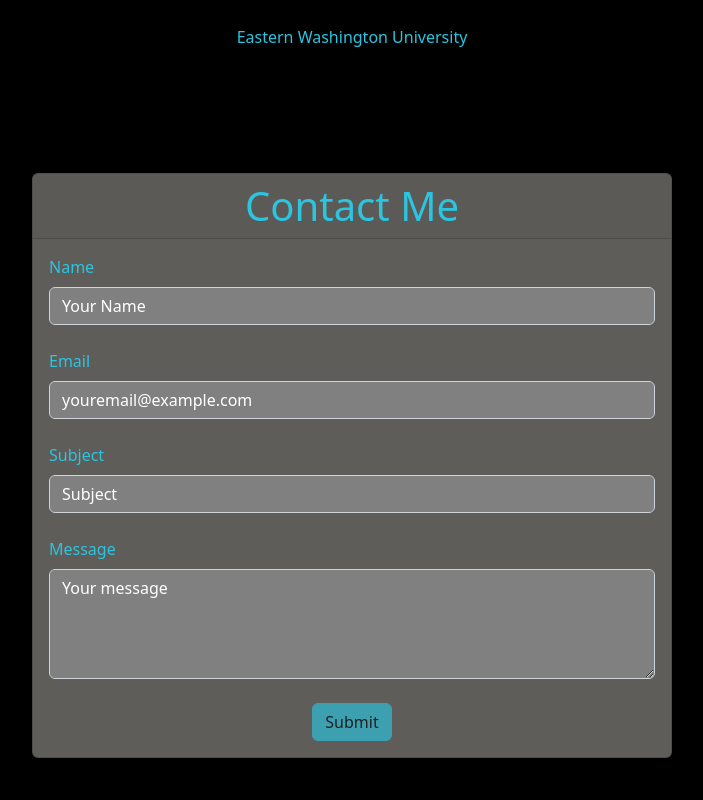
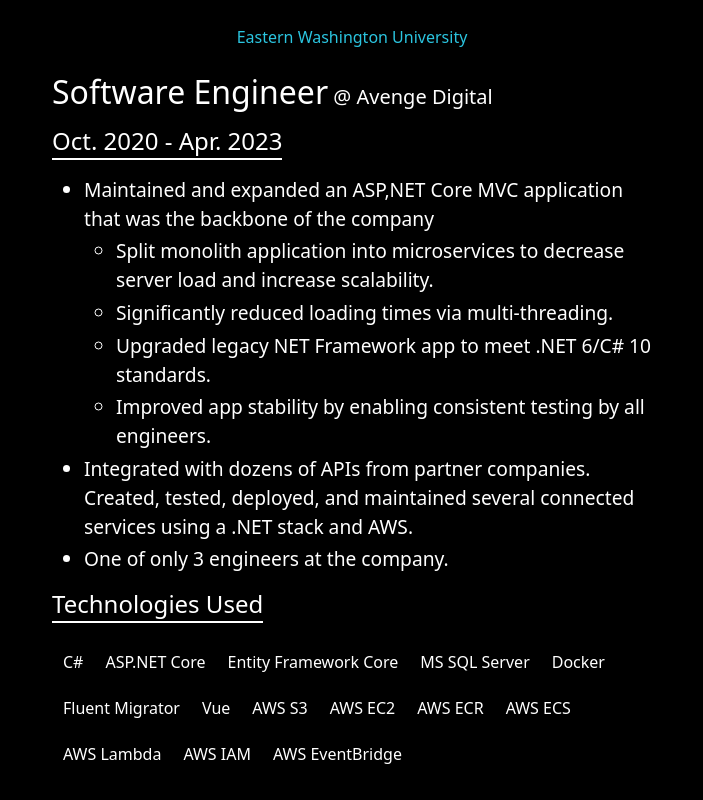
Before and after one commit to bcaesar42/bryancaesar-dot-com, a React (Create React App) app: page / in a window 1280 px wide. Shown: the part 1360-2160 px from the top of the page, without its empty margins (288-991 px from the left). Built offline with nearby package versions, Linux system fonts and the light colour scheme.

Commit message:
Implemented JobDetails component.

```diff
--- a/src/Components/Resume/Education.js
+++ b/src/Components/Resume/Education.js
@@ -1,4 +1,4 @@
-import { styled } from "styled-components";
+import { styled } from 'styled-components';
 
 const Education = () => {
   return (
--- a/src/Components/Resume/Experience/JobDetails.js
+++ b/src/Components/Resume/Experience/JobDetails.js
@@ -1,9 +1,83 @@
+import { styled } from 'styled-components';
+
 const JobDetails = ({job}) => {
   return (
-    <div>
+    <Wrapper>
+      <Header>
+        {job.JobTitle}
+        <Location> @ {job.Employer}</Location>
+      </Header>
 
-    </div>
+      <SubTitle>{job.TimePeriod}</SubTitle>
+
+      <BulletList>
+        {job.BulletPoints.map((bulletPoint, index) =>
+          <BulletPoint key={index}>
+            {bulletPoint.Text}
+            {bulletPoint.SubBullets &&
+              <BulletList>
+                {bulletPoint.SubBullets.map((subBullet, subBulletIndex) =>
+                  <BulletPoint key={subBulletIndex}>{subBullet}</BulletPoint>
+                )}
+              </BulletList>
+            }
+          </BulletPoint>
+        )}
+      </BulletList>
+
+      <SubTitle>Technologies Used</SubTitle>
+
+      <TechnologiesList>
+        {job.TechnologiesUsed.map(tech =>
+          <Technology key={tech}>{tech}</Technology>
+        )}
+      </TechnologiesList>
+    </Wrapper>
   );
 };
 
 export default JobDetails;
+
+const Wrapper = styled.div`
+  max-width: 600px;
+`;
+
+const Header = styled.h2`
+  color: ${props => props.theme.light3 || 'white'};
+`;
+
+const Location = styled.span`
+  font-size: 1.25rem;
+  color: ${props => props.theme.light2 || 'white'};
+`;
+
+const SubTitle = styled.h4`
+  color: ${props => props.theme.light2 || 'white'};
+  width: fit-content;
+  margin: 1rem 0;
+  border-bottom: ${props => `2px solid ${props.theme.primary || 'white'}`};
+  padding-bottom: 2px;
+`;
+
+const BulletList = styled.ul`
+  color: ${props => props.theme.light2 || 'white'};
+`;
+
+const BulletPoint = styled.li`
+  margin: .25rem 0;
+  font-size: 1.2rem;
+`;
+
+const TechnologiesList = styled.div`
+  display: flex;
+  flex-wrap: wrap;
+`;
+
+const Technology = styled.div`
+  color: ${props => props.theme.light2 || 'white'};
+  background-color: ${props => props.theme.dark || 'black'};
+  margin: 3px;
+  padding: 8px;
+  border-radius: 15px;
+  white-space: nowrap;
+`;
```
